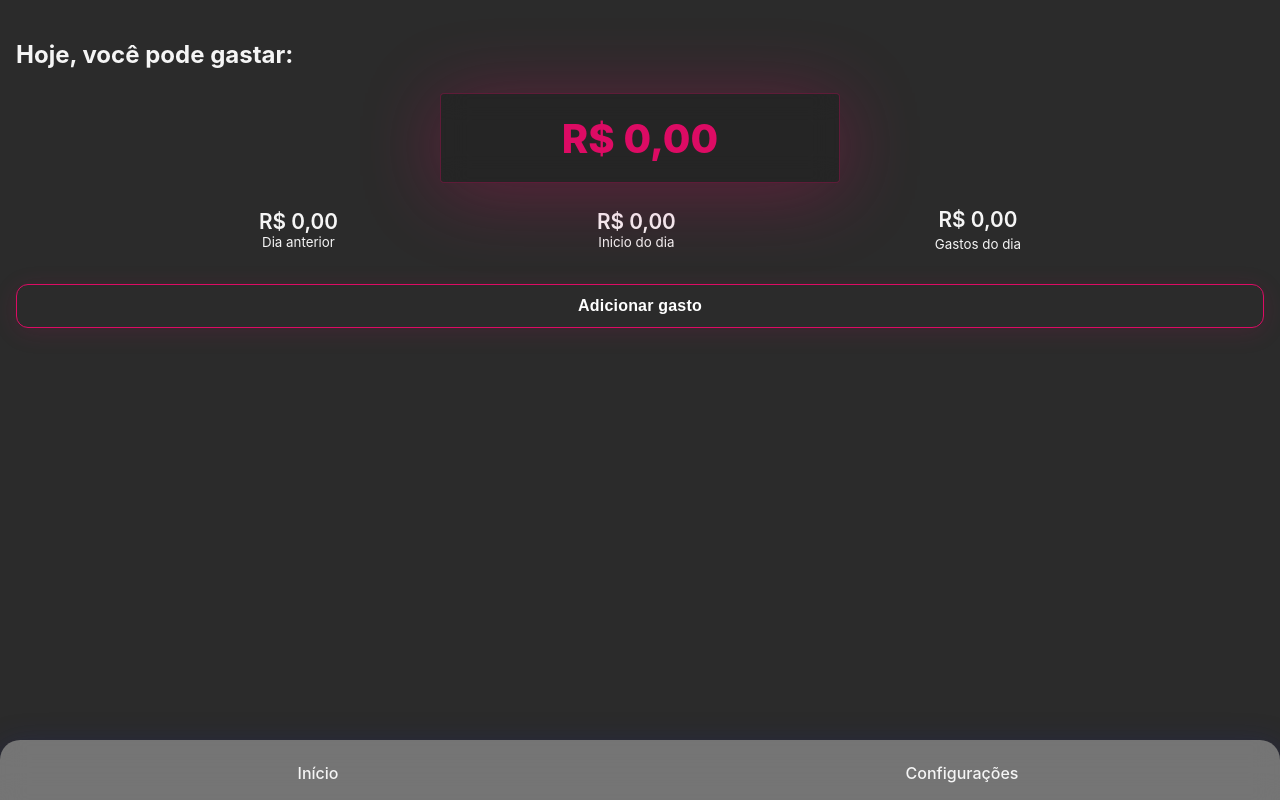
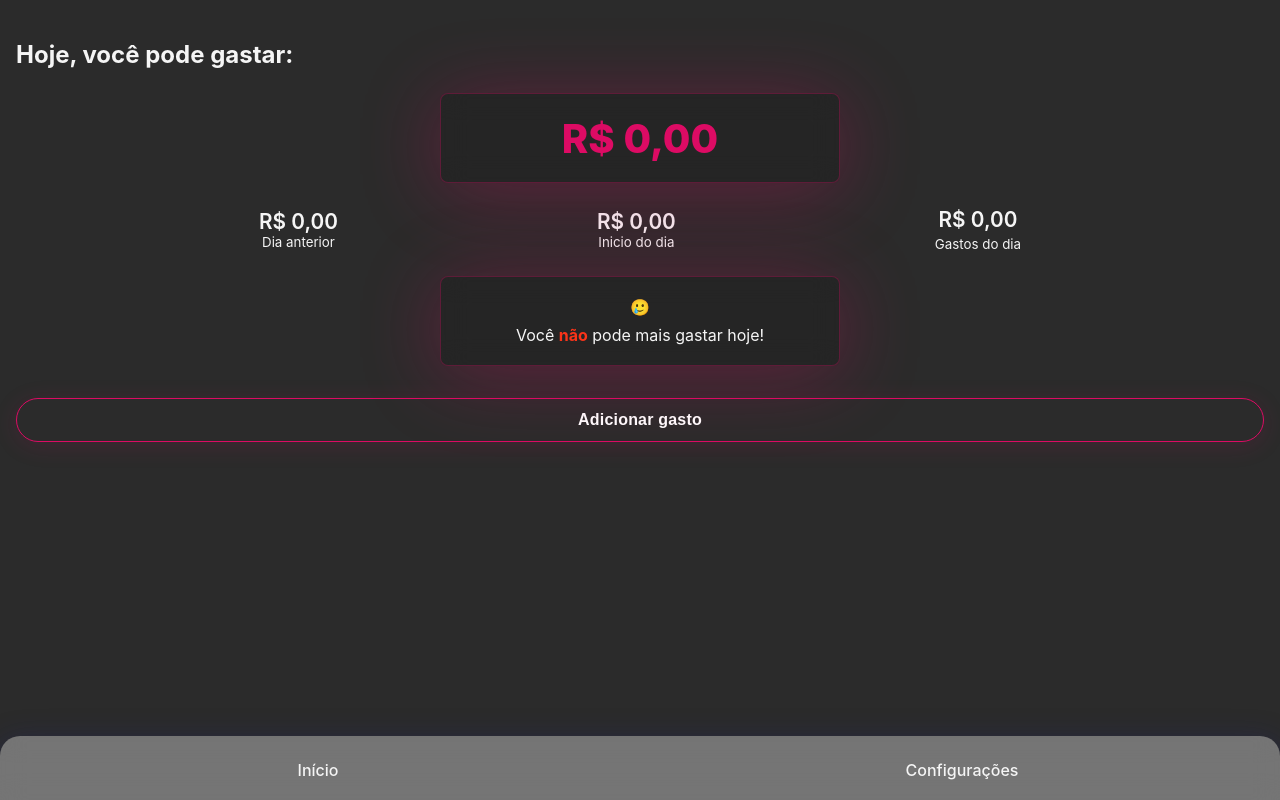
Before and after one commit to MatheusBueno/app-financas, a Next.js app: page / in a window 1280 px wide. Built offline with nearby package versions, Linux system fonts and the light colour scheme.

Commit message:
feat: add alert component

```diff
--- a/pages/index.tsx
+++ b/pages/index.tsx
@@ -6,9 +6,8 @@ import Button from "@app/components/shared/button";
 import { DEFAULT_ROTES } from "@app/constants/routes";
 import { useCashFlowStore } from "@app/store/cacheFlow";
 
-const MoneyCard = dynamic(import("@app/components/home/money-card"), {
-  ssr: false,
-});
+const MoneyCard = dynamic(import("@app/components/home/money-card"));
+const ResetDebit = dynamic(import("@app/components/home/reset-debit"));
 
 export default function Home() {
   const {
@@ -16,12 +15,14 @@ export default function Home() {
     getTotalYesterdayExpenses,
     getTotalDailyCash,
     getTotalInitialDailyCash,
+    getDailyInitialCash,
   } = useCashFlowStore(
     (state) => ({
       getTotalDailyExpenses: state.getTotalDailyExpenses,
       getTotalYesterdayExpenses: state.getTotalYesterdayExpenses,
       getTotalDailyCash: state.getTotalDailyCash,
       getTotalInitialDailyCash: state.getTotalInitialDailyCash,
+      getDailyInitialCash: state.getDailyInitialCash,
     }),
     shallow
   );
@@ -37,9 +38,15 @@ export default function Home() {
         dailyInitialCash={getTotalInitialDailyCash()}
       />
 
+      <ResetDebit
+        dailyCash={getTotalDailyCash()}
+        cashByDay={getDailyInitialCash()}
+      />
+
       <Link href={DEFAULT_ROTES.BUY}>
         <Button>Adicionar gasto</Button>
       </Link>
+
       {/* <Button>Nova entrada</Button> */}
     </>
   );
--- /dev/null
+++ b/src/components/home/reset-debit/index.tsx
@@ -0,0 +1,39 @@
+import { memo } from "react";
+import { ResetDebitProps } from "./props";
+import { Container, DebitDays } from "./styles";
+
+const ResetDebit = memo<ResetDebitProps>(({ dailyCash = 1, cashByDay = 1 }) => {
+  if (dailyCash > 1)
+    return (
+      <Container>
+        <span>🤑</span>
+        <span>Você ainda pode gastar hoje!</span>
+      </Container>
+    );
+
+  if (dailyCash === 0)
+    return (
+      <Container>
+        <span>🥲</span>
+        <span>
+          Você <DebitDays>não</DebitDays> pode mais gastar hoje!
+        </span>
+      </Container>
+    );
+
+  const daysToResetDebit = Math.abs(dailyCash / cashByDay);
+  const dayText = daysToResetDebit > 1 ? "dias" : "dia";
+
+  return (
+    <Container>
+      <span>🥹</span>
+      <span>
+        Você precisa de{" "}
+        <DebitDays>{`${Math.ceil(daysToResetDebit)} ${dayText} `}</DebitDays>
+        para pagar suas contas!
+      </span>
+    </Container>
+  );
+});
+
+export default ResetDebit;
--- /dev/null
+++ b/src/components/home/reset-debit/props.ts
@@ -0,0 +1,4 @@
+export interface ResetDebitProps {
+  dailyCash: number;
+  cashByDay: number;
+}
--- /dev/null
+++ b/src/components/home/reset-debit/styles.ts
@@ -0,0 +1,26 @@
+import styled from "styled-components";
+
+export const Container = styled.div`
+  width: 100%;
+  padding: 16px;
+  max-width: 400px;
+  min-height: 90px;
+  margin: 24px auto;
+  display: flex;
+  flex-direction: column;
+  justify-content: center;
+  align-items: center;
+  gap: 8px;
+  text-align: center;
+
+  border: 1px solid ${(props) => props.theme.colors.primary}50;
+  border-radius: ${(p) => p.theme.mensure.baseRadius}px;
+  background-color: #00000020;
+  box-shadow: 0 8px 80px 0 ${(props) => props.theme.colors.primary}50;
+  backdrop-filter: blur(13.5px);
+  -webkit-backdrop-filter: blur(13.5px);
+`;
+
+export const DebitDays = styled.strong`
+  color: ${(props) => props.theme.colors.negative};
+`;
--- a/src/components/shared/navbar/styles.ts
+++ b/src/components/shared/navbar/styles.ts
@@ -5,7 +5,7 @@ export const NavbarContainer = styled.nav`
   bottom: 0;
   left: 0;
   right: 0;
-  height: 60px;
+  height: 8vh;
   padding-top: 8px;
   background: rgba(255, 255, 255, 0.35);
   box-shadow: 0 8px 32px 0 rgba(31, 38, 135, 0.37);
@@ -23,13 +23,12 @@ export const NavbarContainer = styled.nav`
     gap: 8px;
 
     li {
-      height: 50px;
       width: 100%;
       text-align: center;
       list-style: none;
 
       a {
-        height: 50px;
+        height: 6.5vh;
         width: 100%;
         display: flex;
         justify-content: center;
--- a/src/styles/theme.ts
+++ b/src/styles/theme.ts
@@ -13,7 +13,7 @@ const theme: DefaultTheme = {
   },
   mensure: {
     navbarHeight: "50px",
-    baseRadius: 4,
+    baseRadius: 8,
   },
 };
 
```
